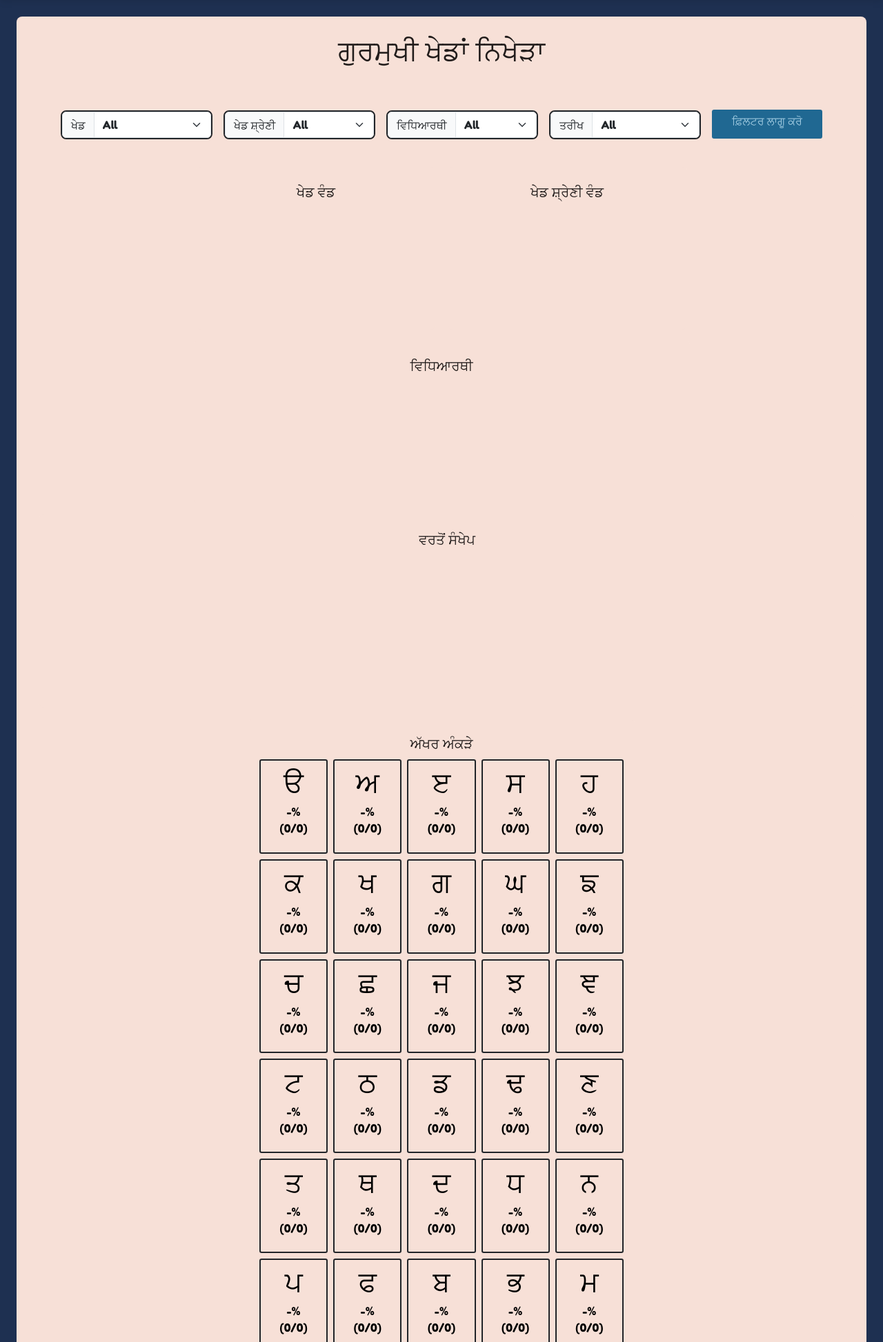
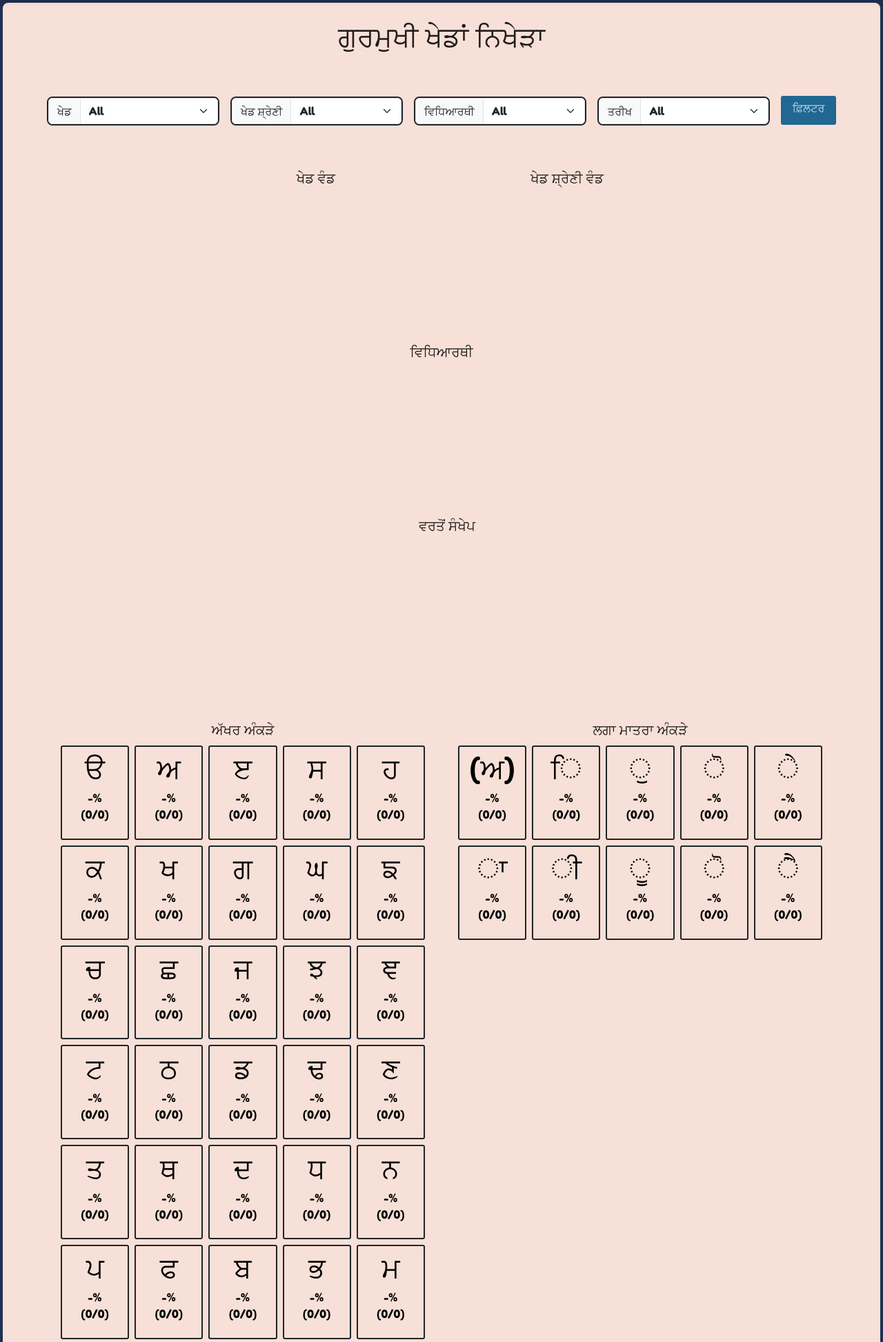
Before and after one commit to hgcd/gurmukhi-games, a Flask app: page /analytics in a window 1280 px wide. Shown: the part 72-2018 px from the top of the page at 69% size. Run offline with Flask 3, Linux system fonts and the light colour scheme; the visitor is signed in with stand-in values (Sample User, id 1); data that the repository does not hold is empty; a map, chart or similar area stays blank; some web fonts are replaced.

Commit message:
Modified for mobile

```diff
--- a/static/css/main.css
+++ b/static/css/main.css
@@ -16,7 +16,7 @@
     --green-light: #b1c4a7;
     --green-dark: #345034;
     --blue: #206892;
-    --blue-light: #a4cee3;
+    --blue-light: #c6e3f1;
     --blue-dark: #1e3051;
     --brown: #714d3a;
     --brown-light: #cdb6a4;
--- a/static/js/activities/akhar_elimination_grid.js
+++ b/static/js/activities/akhar_elimination_grid.js
@@ -47,9 +47,9 @@ function generateGrid() {
             const akhar = grid[index];
 
             const td = document.createElement("td");
-            td.className = "p-2 bg-transparent";
+            td.className = "p-1 bg-transparent";
             td.innerHTML = `
-                <button id="grid-cell-${index}" class="btn-press text-center p-4 gurmukhi-braah-one w-100 h-100" onclick="selectAkhar('${akhar}', ${index})">
+                <button id="grid-cell-${index}" class="btn-press text-center p-2 gurmukhi-braah-one w-100 h-100" onclick="selectAkhar('${akhar}', ${index})">
                     <h1>${akhar}</h1>
                 </button>
             `;
--- a/static/js/activities/audio_spelling.js
+++ b/static/js/activities/audio_spelling.js
@@ -2,7 +2,7 @@ let words = [];
 
 let MAX_ROUNDS = 10;
 const MAX_WORDS = 15;
-const MAX_OPTIONS = 10;
+const MAX_OPTIONS = 7;
 
 let predAkharSeq;
 let akharBank;
--- a/templates/activities/akhar_elimination_grid.html
+++ b/templates/activities/akhar_elimination_grid.html
@@ -11,7 +11,7 @@
         <p class="text-muted">Find the akhar you hear in the grid</p>
 
         <button class="btn-press bg-blue-dark" onclick="initGame()">
-            <h2 class="">ਖੇਡਾਂ &rarr;</h2>
+            <h2 class="">Start &rarr;</h2>
         </button>
     </div>
 
@@ -29,7 +29,7 @@
         <!-- Audio Playback Section -->
         <div id="audio-section" class="text-center mb-4">
             <button class="btn-press bg-blue-light" onclick="playCurrentAudio()">
-                <h2><i class="bi bi-volume-up-fill"></i> Play Audio</h2>
+                <h1><i class="bi bi-volume-up-fill"></i></h1>
             </button>
         </div>
 
--- a/templates/analytics.html
+++ b/templates/analytics.html
@@ -3,31 +3,31 @@
 {% block title %}Analytics{% endblock %}
 
 {% block content %}
-<div class="w-100 bg-main-light rounded-3 p-4">
+<div class="w-100 bg-main-light rounded-3 p-4" style="min-width: 50em;">
     <h1 class="text-center">ਗੁਰਮੁਖੀ ਖੇਡਾਂ ਨਿਖੇੜਾ</h1>
     <br/>
 
     <div class="p-4 m-2 d-flex flex-row justify-content-center">
         <!-- Filter options -->
-        <div class="input-group mx-2 border border-dark border-2 rounded-3">
+        <div class="input-group mx-2 border border-dark border-2 rounded-3" style="min-width: 10em;">
             <span class="input-group-text" id="basic-addon1">ਖੇਡ</span>
             <select id="game-filter-select" class="form-select">
                 <option value="all">All</option>
             </select>
         </div>
-        <div class="input-group mx-2 border border-dark border-2 rounded-3">
+        <div class="input-group mx-2 border border-dark border-2 rounded-3" style="min-width: 10em;">
             <span class="input-group-text" id="basic-addon1">ਖੇਡ ਸ਼੍ਰੇਣੀ</span>
             <select id="category-filter-select" class="form-select">
                 <option value="all">All</option>
             </select>
         </div>
-        <div class="input-group mx-2 border border-dark border-2 rounded-3">
+        <div class="input-group mx-2 border border-dark border-2 rounded-3" style="min-width: 10em;">
             <span class="input-group-text" id="basic-addon1">ਵਿਧਿਆਰਥੀ</span>
             <select id="student-filter-select" class="form-select">
                 <option value="all">All</option>
             </select>
         </div>
-        <div class="input-group mx-2 border border-dark border-2 rounded-3">
+        <div class="input-group mx-2 border border-dark border-2 rounded-3" style="min-width: 10em;">
             <span class="input-group-text" id="basic-addon1">ਤਰੀਖ</span>
             <select id="date-filter-select" class="form-select">
                 <option value="all">All</option>
@@ -36,8 +36,8 @@
                 <option value="today">Today</option>
             </select>
         </div>
-        <button class="btn-press-flat bg-blue mx-2" style="min-width: 10em;" onclick="updateAnalytics()">
-            <h6>ਫ਼ਿਲਟਰ ਲਾਗੂ ਕਰੋ</h6>
+        <button class="btn-press-flat bg-blue mx-2 pt-2" style="min-width: 5em;" onclick="updateAnalytics()">
+            <h6>ਫ਼ਿਲਟਰ</h6>
         </button>
     </div>
 
@@ -69,12 +69,31 @@
         </div>
     </div>
 
-    <!-- Painti akhar grid stats -->
     <div class="d-flex flex-wrap justify-content-center">
+        <!-- Painti akhar grid stats -->
         <div class="bg-main-light rounded-3 p-4 m-2" style="min-width: 35em;">
             <h5 class="text-center">ਅੱਖਰ ਅੰਕੜੇ</h5>
             <table class="table table-striped">
                 {% for row in [["ੳ", "ਅ", "ੲ", "ਸ", "ਹ"], ["ਕ", "ਖ", "ਗ", "ਘ", "ਙ"], ["ਚ", "ਛ", "ਜ", "ਝ", "ਞ"], ["ਟ", "ਠ", "ਡ", "ਢ", "ਣ"], ["ਤ", "ਥ", "ਦ", "ਧ", "ਨ"], ["ਪ", "ਫ", "ਬ", "ਭ", "ਮ"], ["ਯ", "ਰ", "ਲ", "ਵ", "ੜ"], ["ਸ਼", "ਜ਼", "ਫ਼", "ਖ਼", "ਗ਼", "ਲ਼"]] %}
+                <div class="row">
+                    {% for akhar in row %}
+                    <div class="col-xl p-1" style="max-width: 20%;">
+                        <button id="akhar-{{ akhar }}" class="btn-press-blank w-100 border border-2 border-dark" style="background-color: rgba(0, 0, 0, 0);">
+                            <h1>{{ akhar }}</h1>
+                            <p id="akhar-accuracy-text-{{ akhar }}">-%<br/>(0/0)</p>
+                        </button>
+                    </div>
+                    {% endfor %}
+                </div>
+                {% endfor %}
+            </table>
+        </div>
+
+        <!-- Laga matra grid stats -->
+        <div class="bg-main-light rounded-3 p-4 m-2" style="min-width: 35em;">
+            <h5 class="text-center">ਲਗਾ ਮਾਤਰਾ ਅੰਕੜੇ</h5>
+            <table class="table table-striped">
+                {% for row in [["(ਅ)", "ਿ", "ੁ", "ੋ", "ੇ"], ["ਾ", "ੀ", "ੂ", "ੋ", "ੈ"]] %}
                 <div class="row">
                     {% for akhar in row %}
                     <div class="col-xl p-1" style="max-width: 20%;">
--- a/templates/base.html
+++ b/templates/base.html
@@ -50,7 +50,7 @@
         {% block styles %}{% endblock %}
     </head>
     <body>
-        <nav class="navbar navbar-expand-lg bg-main-light main-text">
+        <nav class="navbar navbar-expand-lg bg-main-light main-text w-100">
             <div class="container">
                 <a class="btn-press-blank text-decoration-none" href="{{ url_for('index') }}">
                     <img src="{{ url_for('static', filename='images/logo.png') }}" alt="Gurmukhi Games Logo" class="me-3" style="width: 40px; height: 40px;">
@@ -75,7 +75,7 @@
                 {% endif %}
             </div>
         </nav>
-        <div class="container-fluid p-4 main-text">
+        <div class="container-fluid p-1 main-text">
             {% block content %}{% endblock %}
         </div>
         <div id="modal" class="modal" tabindex="-1">
```
Also changed, not shown: static/js/activities/akhar_line_order.js (+12 -0 lines), templates/activities/akhar_line_order.html (+15 -12 lines), templates/activities/akhar_recognition.html (+4 -4 lines), templates/activities/audio_spelling.html (+4 -4 lines), static/js/data.js.
